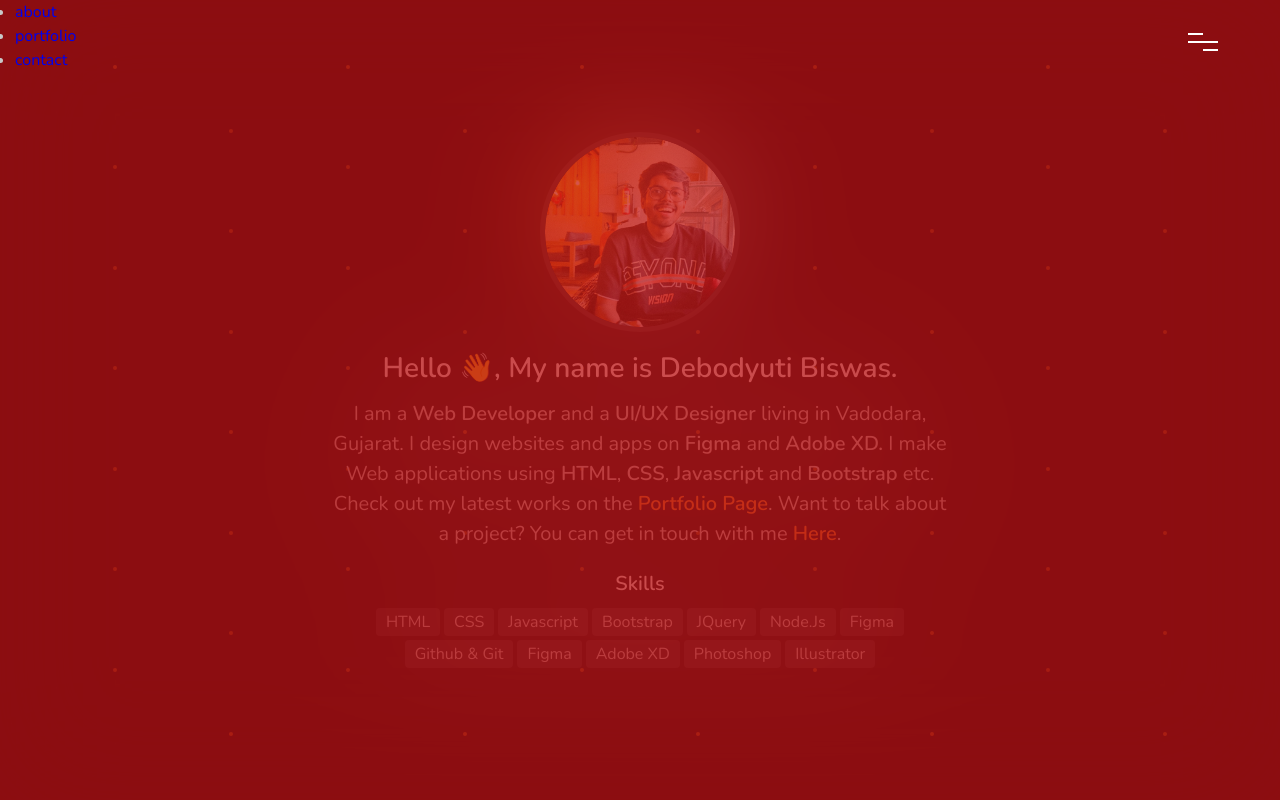
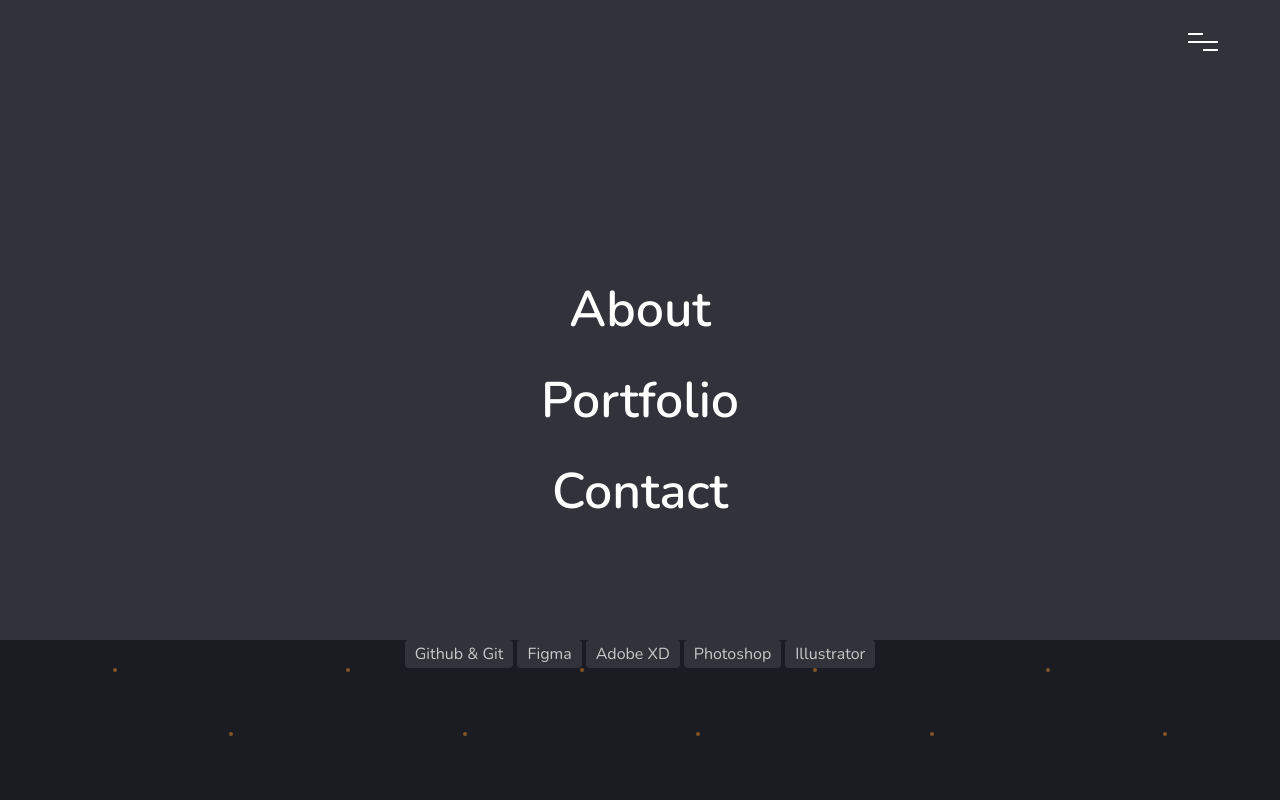
Before and after one commit to debodyuti1/portfolio-1, a PHP site: page / in a window 1280 px wide. Run offline with PHP 8.4, Linux system fonts and the light colour scheme.

Commit message:
nav hover animation

```diff
--- a/css/style.css
+++ b/css/style.css
@@ -58,6 +58,9 @@ img{
 h1,h2,h3,h4,h5,h6{
     color: var(--white);
     font-weight: 600;
+}
+ul{
+    list-style: none;
 }
 
 .container{
@@ -249,16 +252,12 @@ Overlay Effect
     height: 100%;
     width: 100%;
     z-index: 99;
-    background-color: red;
-    backdrop-filter: blur(60px);
-    opacity: 50%;
-
-
 
 }
 .overlay-effect-item{
     height: 10vh;
-    /* background-color: var(--dark-light); */
+    background-color: var(--dark-light);
+
 }
 
 
@@ -329,7 +328,54 @@ Header
     padding: 0 15px;
     overflow-y: auto;
 }
+.header .nav-inner{
+    min-height: 100vh;
+    display: flex;
+    align-items: center;
+    justify-content: center;
+}
 
+.header .nav-inner ul{
+    padding: 80px 0;
+}
+
+.header .nav-inner ul li{
+    text-align: center;
+}
+
+.header .nav-inner ul a{
+    font-size: 50px;
+    display: inline-block;
+    padding: 8px 0;
+    text-transform: capitalize;
+    font-weight: 600;
+    color: var(--white) ;
+    position: relative;
+    transition: all 0.3s rase;
+}
+
+.header .nav-inner ul a::before{
+    content: '';
+    position: absolute;
+    height: 100px;
+    background-color: var(--dark);
+    width: 100px;
+    border-radius: 50%;
+    left: 0;
+    top: calc(50% - 50px);
+    z-index: -1;
+    transform: scale(0);
+    opacity: 0;
+    transition: all 0.3s ease;
+}
+.header .nav-inner ul a:hover::before{
+    opacity: 1;
+    transform: scale(1);
+}
+
+.header .nav-inner ul a:hover{
+    color: var(--main-color);
+}
 
 /* ----------------
 About Section
```
